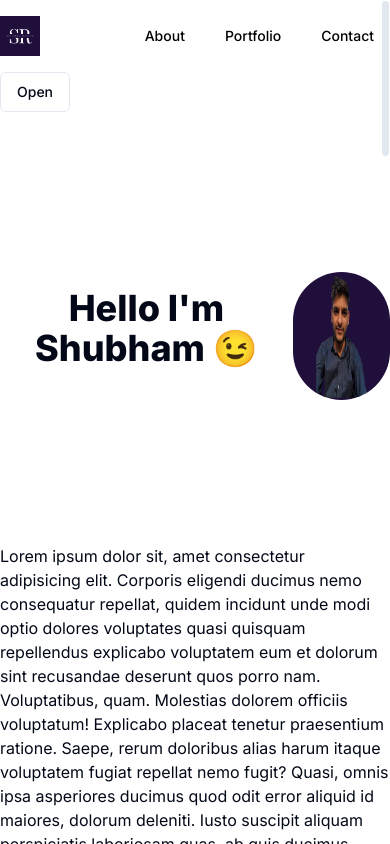
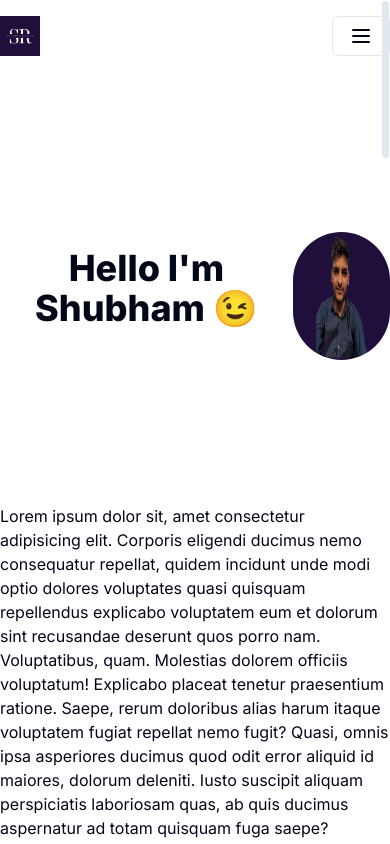
Before and after one commit to ShubhamRaskar00/new-website, a Next.js app: page / in a window 390 px wide. Built offline with nearby package versions, Linux system fonts and the light colour scheme.

Commit message:
added responsive nav bar

```diff
--- a/app/(pages)/layout.tsx
+++ b/app/(pages)/layout.tsx
@@ -1,7 +1,6 @@
 "use client";
 
 import Footer from "@/components/footer";
-import MobileNavBar from "@/components/mobile-navbar";
 import NavBar from "@/components/nav-bar";
 import { ScrollArea } from "@/components/ui/scroll-area";
 import { motion, useScroll } from "framer-motion"
@@ -14,7 +13,7 @@ function LandingLayout({ children }: { children: React.ReactNode }) {
       <ScrollArea className="h-screen">
         <div className="mx-auto max-w-screen-xl w-full h-full md:p-4 sm:p-2">
           <NavBar />
-          <MobileNavBar />
+
           {children}
         </div>
         <Footer />
--- a/components/mobile-navbar.tsx
+++ b/components/mobile-navbar.tsx
@@ -1,35 +1,51 @@
-import { Button } from "./ui/button"
-import { Sheet, SheetClose, SheetContent, SheetDescription, SheetFooter, SheetHeader, SheetTitle, SheetTrigger } from "./ui/sheet"
-
+import { Menu } from "lucide-react";
+import { Button } from "./ui/button";
+import {
+  Sheet,
+  SheetClose,
+  SheetContent,
+  SheetDescription,
+  SheetFooter,
+  SheetHeader,
+  SheetTitle,
+  SheetTrigger,
+} from "./ui/sheet";
+import Link from "next/link";
+const navItems = [
+  {
+    label: "About",
+    href: "/about",
+  },
+  {
+    label: "Portfolio",
+    href: "/portfolio",
+  },
+  {
+    label: "Contact",
+    href: "/contact",
+  },
+];
 function MobileNavBar() {
   return (
     <Sheet>
-      <SheetTrigger asChild>
-        <Button variant="outline">Open</Button>
+      <SheetTrigger>
+        <Button variant="outline">
+          <Menu className="cursor-pointer" />
+        </Button>
       </SheetTrigger>
       <SheetContent>
-        <SheetHeader>
-          <SheetTitle>Edit profile</SheetTitle>
-          <SheetDescription>
-            Make changes to your profile here. Click save when youre done.
-          </SheetDescription>
-        </SheetHeader>
-        <div className="grid gap-4 py-4">
-          <div className="grid grid-cols-4 items-center gap-4">
-
-          </div>
-          <div className="grid grid-cols-4 items-center gap-4">
-
-          </div>
-        </div>
-        <SheetFooter>
-          <SheetClose asChild>
-            <Button type="submit">Save changes</Button>
+        {navItems.map((list) => (
+          <Link href={list.href} key={list.href} className="flex">
+            <SheetClose className="w-full" >
+            <Button className="w-full my-1">
+              {list.label}
+            </Button>
           </SheetClose>
-        </SheetFooter>
+          </Link>
+        ))}
       </SheetContent>
     </Sheet>
-  )
+  );
 }
 
-export default MobileNavBar
+export default MobileNavBar;
--- a/components/nav-bar.tsx
+++ b/components/nav-bar.tsx
@@ -1,26 +1,26 @@
-"use client"
+"use client";
 
-import Image from "next/image"
-import Link from "next/link"
+import Image from "next/image";
+import Link from "next/link";
 import { Button } from "./ui/button";
+import MobileNavBar from "@/components/mobile-navbar";
 
-const navItems =[
+const navItems = [
   {
-  label: 'About',
-  href: '/about',
+    label: "About",
+    href: "/about",
   },
   {
-  label: 'Portfolio',
-  href: '/portfolio',
+    label: "Portfolio",
+    href: "/portfolio",
   },
   {
-  label: 'Contact',
-  href: '/contact',
+    label: "Contact",
+    href: "/contact",
   },
 ];
 
 function NavBar() {
-
   return (
     <nav className="flex justify-between items-center py-4 bg-white sticky top-0">
       <Link href="/">
@@ -29,6 +29,10 @@ function NavBar() {
         </div>
       </Link>
       <div className="flex items-center gap-x-2 sm:gap-x-4">
+        <div className="md:hidden">
+          <MobileNavBar />
+        </div>
+        <div className="hidden md:block">
           {navItems.map((list) => (
             <Link href={list.href} key={list.href}>
               <Button className="bg-transparent hover:bg-transparent text-black">
@@ -37,8 +41,9 @@ function NavBar() {
             </Link>
           ))}
         </div>
+      </div>
     </nav>
-  )
+  );
 }
 
-export default NavBar
+export default NavBar;
```
Lines whose indentation alone changed are shown as unchanged.
